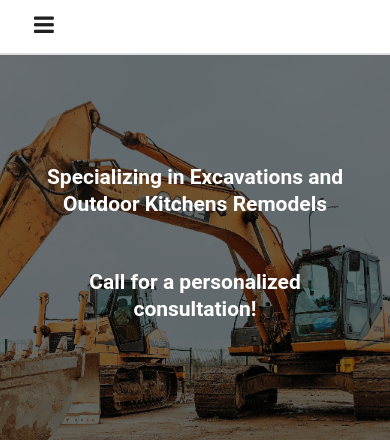
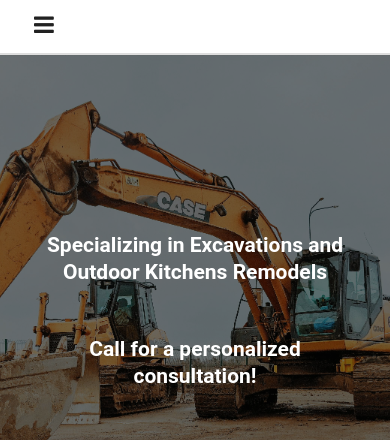
Before and after one commit to rclarkperez/BuildOutdoorsSpace, a React (Create React App) app: page / in a window 390 px wide. Shown: the part 146-586 px from the top of the page. Built offline with nearby package versions, Linux system fonts and the light colour scheme.

Commit message:
Fix Spaving main page text

```diff
--- a/src/style/PagesStyle/Home.css
+++ b/src/style/PagesStyle/Home.css
@@ -24,7 +24,7 @@
         height: 60vh;
     }
     #text-box {
-        padding-top:10vh;
+        padding-top:18vh;
     }
     #text {
         padding-top: 3vh;
```
